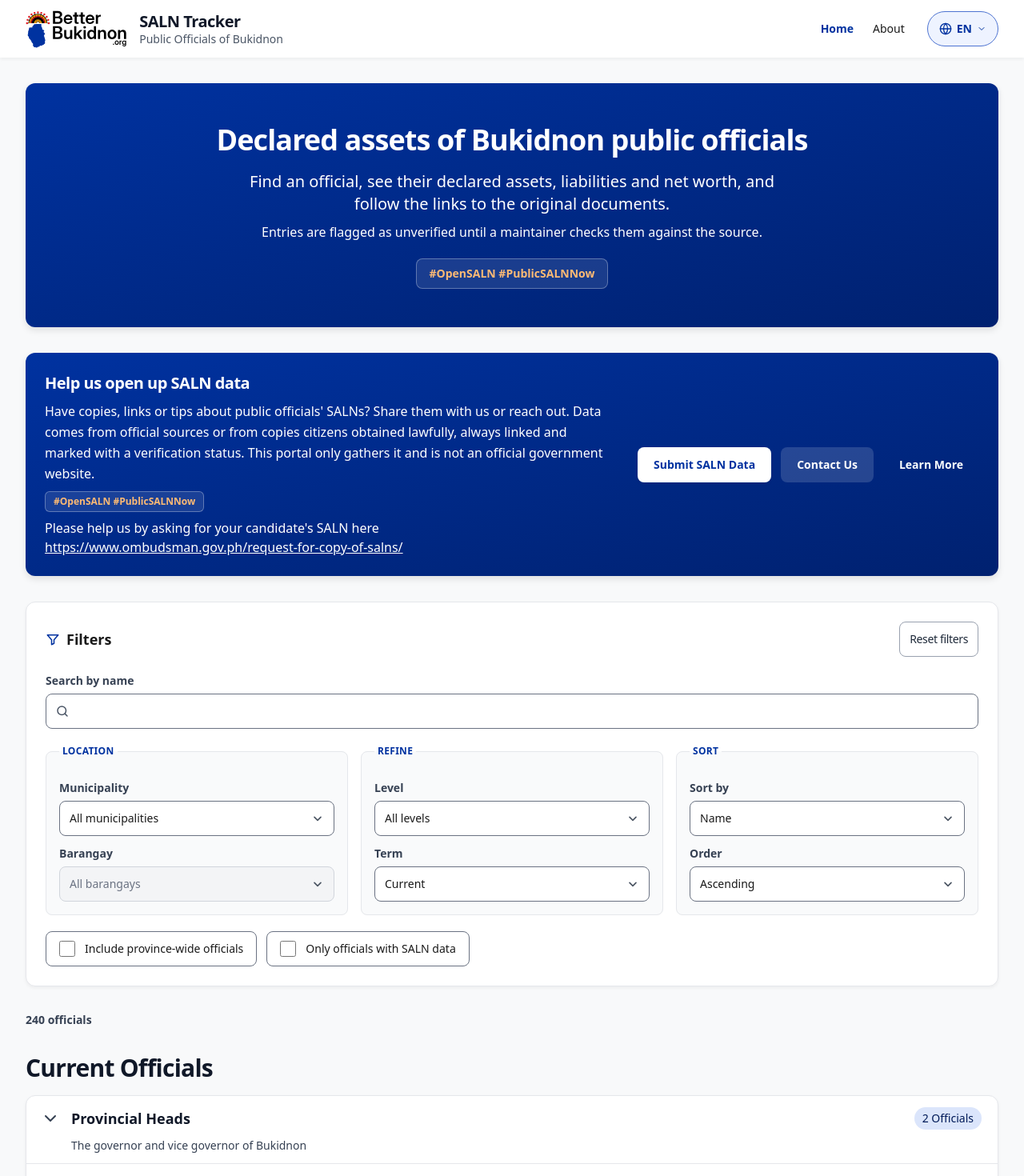
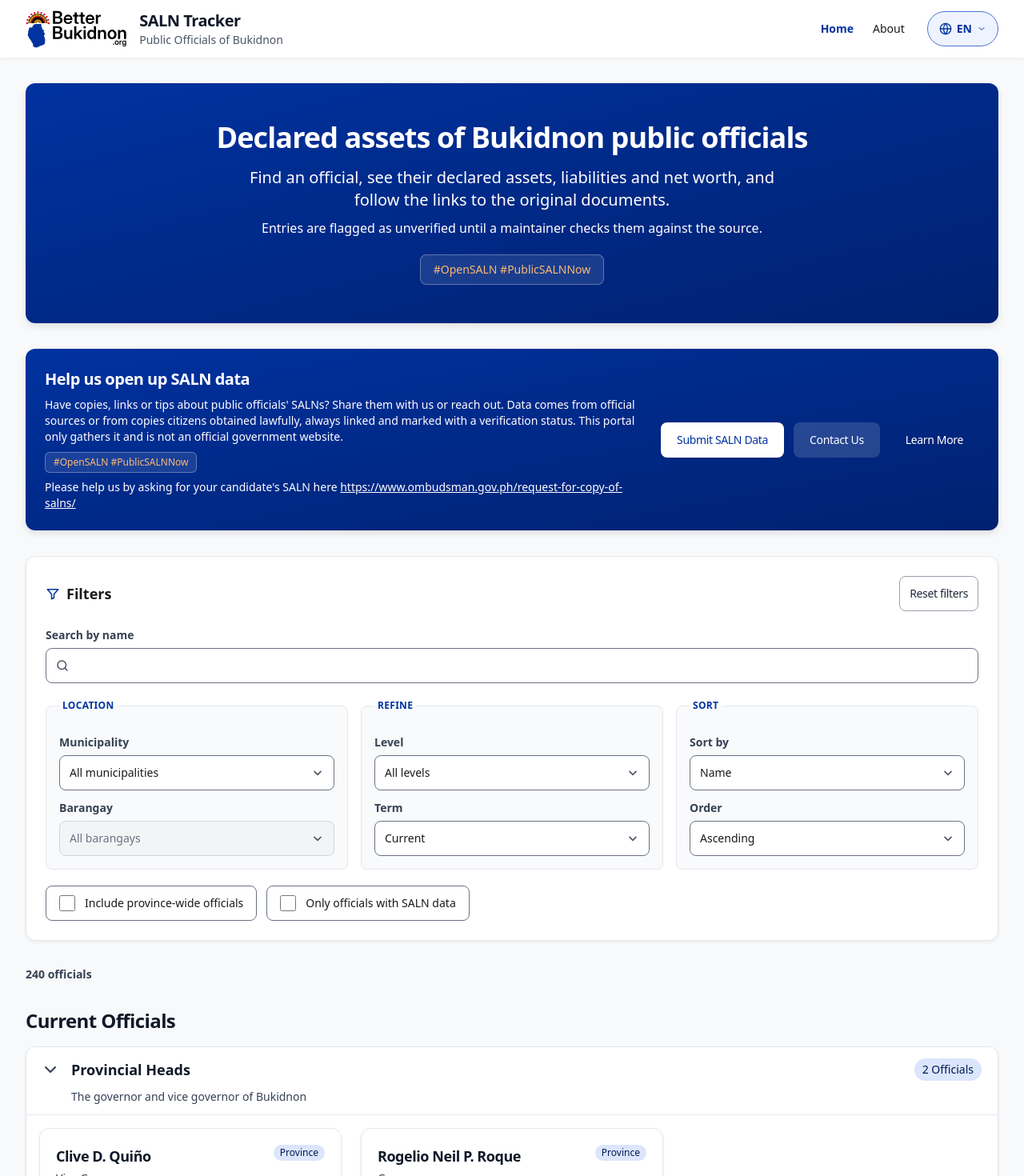
Before and after one commit to Better-Bukidnon/saln, a React (Vite) app: page / in a window 1280 px wide. Shown: the top 1470 px of the page at 80% size. Built offline with nearby package versions, Linux system fonts and the light colour scheme.

Commit message:
style: match type scale to saln.bettergov.ph
Co-Authored-By: Claude Sonnet 5.5 <noreply@anthropic.com>

```diff
--- a/src/components/FilterBar.tsx
+++ b/src/components/FilterBar.tsx
@@ -11,7 +11,7 @@ const STATUSES: Status[] = ['current', 'former', 'all']
 const SORTS: SortKey[] = ['name', 'netWorth', 'assets', 'liabilities']
 const DIRS: Dir[] = ['asc', 'desc']
 
-const labelCls = 'text-sm font-semibold text-gray-700'
+const labelCls = 'text-sm font-bold text-gray-700'
 const controlCls =
   'select-chevron block min-h-11 w-full max-w-full rounded-lg border border-gray-500 bg-white px-3 py-2 text-sm text-ink transition-colors hover:border-primary-500 disabled:cursor-not-allowed disabled:border-gray-300 disabled:bg-gray-100 disabled:text-gray-500 disabled:hover:border-gray-300'
 const groupCls = 'min-w-0 space-y-3 rounded-lg border border-gray-200 bg-gray-50 p-3 sm:p-4'
--- a/src/components/HelpBanner.tsx
+++ b/src/components/HelpBanner.tsx
@@ -3,7 +3,7 @@ import portalConfig from '../../portal.config'
 import { useT } from '../lib/i18n'
 
 const base =
-  'inline-flex min-h-11 w-full items-center justify-center rounded-lg px-5 py-2.5 text-sm font-semibold transition-colors lg:w-auto'
+  'inline-flex min-h-11 w-full items-center justify-center rounded-lg px-5 py-2.5 text-sm font-medium tracking-tight transition-colors lg:w-auto'
 const solid = `${base} bg-white text-primary-500 shadow-sm hover:bg-primary-50`
 const tint = `${base} bg-white/15 text-white hover:bg-white/25`
 const ghost = `${base} text-white underline-offset-4 hover:underline`
@@ -17,14 +17,14 @@ export default function HelpBanner() {
       className="on-dark rounded-xl bg-linear-to-br from-primary-500 to-primary-700 p-5 text-white shadow-md sm:p-6 lg:flex lg:items-center lg:justify-between lg:gap-8"
     >
       <div className="min-w-0 space-y-2">
-        <h3 id="help-banner-title" className="text-xl font-bold tracking-tight">
+        <h3 id="help-banner-title" className="text-lg font-bold leading-tight tracking-tight sm:text-xl sm:leading-7">
           {t('bannerTitle')}
         </h3>
-        <p className="max-w-3xl text-sm leading-relaxed sm:text-base">{t('bannerBody')}</p>
-        <p className="inline-block rounded-md border border-white/30 bg-white/10 px-2.5 py-1 text-xs font-semibold text-accent-300">
+        <p className="max-w-3xl text-xs leading-relaxed sm:text-sm sm:leading-5">{t('bannerBody')}</p>
+        <p className="inline-block rounded-md border border-white/30 bg-white/10 px-2.5 py-1 text-xs font-medium text-accent-300">
           {portalConfig.hashtags}
         </p>
-        <p className="text-sm sm:text-base">
+        <p className="text-xs leading-relaxed sm:text-sm sm:leading-5">
           {t('bannerOmbudsman')}{' '}
           <a className="rounded underline" href={portalConfig.ombudsmanRequestUrl} target="_blank" rel="noopener noreferrer">
             {portalConfig.ombudsmanRequestUrl}
--- a/src/components/OfficialCard.tsx
+++ b/src/components/OfficialCard.tsx
@@ -49,23 +49,23 @@ export default function OfficialCard({
       >
         <div className="flex items-start justify-between gap-3">
           <div className="min-w-0">
-            <h4 className="text-lg font-semibold leading-tight text-gray-900">
+            <h4 className="text-lg font-bold leading-tight tracking-tight text-gray-900 sm:leading-7">
               <Link to={`/official/${official.id}`} className="rounded after:absolute after:inset-0 after:content-['']">
                 {official.name}
               </Link>
             </h4>
-            <p className="mt-1 text-sm text-gray-700">{official.position}</p>
-            <p className="text-sm text-gray-600">{location(geo, official, t)}</p>
+            <p className="mt-1 text-xs text-gray-700 sm:text-sm">{official.position}</p>
+            <p className="text-xs text-gray-600 sm:text-sm">{location(geo, official, t)}</p>
           </div>
           <Badge variant={LEVEL_VARIANT[official.level]} size="sm" className="shrink-0" data-testid="level-badge">
             {t(`levels.${official.level}`)}
           </Badge>
         </div>
-        <p className="rounded-lg bg-primary-50 p-3 text-sm text-primary-800">
+        <p className="rounded-lg bg-primary-50 p-3 text-xs font-medium text-primary-800 sm:text-sm">
           {latest ? (
             <>
               <span>{t('netWorthYear', { year: latest.year })}: </span>
-              <strong className="block text-lg font-bold text-primary-900">{formatPeso(latest.netWorth, true)}</strong>
+              <strong className="block text-base font-bold leading-5 text-primary-900 sm:text-xl sm:leading-7">{formatPeso(latest.netWorth, true)}</strong>
             </>
           ) : (
             t('noSaln')
--- a/src/components/OfficialGroupSection.tsx
+++ b/src/components/OfficialGroupSection.tsx
@@ -68,7 +68,7 @@ export default function OfficialGroupSection({
             className="flex min-h-14 w-full items-center gap-3 rounded-xl px-4 py-3 text-left hover:bg-gray-50 sm:gap-4 sm:px-5"
           >
             <Chevron open={open} />
-            <span className="min-w-0 flex-1 text-base font-semibold text-gray-900 sm:text-lg">{title}</span>
+            <span className="min-w-0 flex-1 text-base font-bold leading-6 text-gray-900 sm:text-lg sm:leading-7">{title}</span>
             <Badge variant="primary" size="md" className="shrink-0">
               {n === 1 ? t('groupCount.one') : t('groupCount.other', { n })}
             </Badge>
--- a/src/components/layout/Header.tsx
+++ b/src/components/layout/Header.tsx
@@ -3,7 +3,7 @@ import { useT } from '../../lib/i18n'
 import LanguageSwitcher from '../LanguageSwitcher'
 
 const navLink =
-  'inline-flex min-h-11 items-center rounded-lg px-2 text-sm font-medium text-ink transition-colors hover:text-primary-500 aria-[current=page]:font-semibold aria-[current=page]:text-primary-500 sm:px-3'
+  'inline-flex min-h-11 items-center rounded-lg px-2 text-xs font-medium text-ink sm:text-sm transition-colors hover:text-primary-500 aria-[current=page]:font-semibold aria-[current=page]:text-primary-500 sm:px-3'
 
 export default function Header() {
   const t = useT()
@@ -14,7 +14,7 @@ export default function Header() {
           <Link to="/" className="flex min-w-0 items-center gap-2 rounded-lg transition-opacity hover:opacity-80 sm:gap-4">
             <img src="/logo.svg" alt={t('logoAlt')} className="h-9 w-auto shrink-0 sm:h-12" />
             <div className="min-w-0">
-              <h1 className="truncate text-base font-bold leading-tight tracking-tight text-gray-900 sm:text-xl">{t('siteTitle')}</h1>
+              <h1 className="truncate text-base font-bold leading-6 tracking-tight text-gray-900 sm:text-xl sm:leading-7">{t('siteTitle')}</h1>
               <p className="truncate text-xs font-medium text-gray-600 sm:text-sm">{t('headerSubtitle')}</p>
             </div>
           </Link>
--- a/src/pages/AboutPage.tsx
+++ b/src/pages/AboutPage.tsx
@@ -7,7 +7,7 @@ import portalConfig from '../../portal.config'
 function Section({ title, children }: { title: string; children: ReactNode }) {
   return (
     <Card>
-      <h3 className="mb-3 text-lg font-semibold tracking-tight text-gray-900">{title}</h3>
+      <h3 className="mb-3 text-xl font-bold tracking-tight text-gray-900 sm:text-2xl">{title}</h3>
       <div className="space-y-3 text-gray-800">{children}</div>
     </Card>
   )
@@ -18,7 +18,7 @@ export default function AboutPage() {
   return (
     <div className="mx-auto max-w-3xl space-y-4 sm:space-y-6">
       <Card className="border-2 border-primary-200 bg-primary-50 motion-safe:animate-fade-in">
-        <h2 className="mb-2 text-2xl font-bold tracking-tight text-gray-900 sm:text-3xl">{t('aboutHeading')}</h2>
+        <h2 className="mb-2 text-2xl font-bold leading-tight tracking-tight text-gray-900 sm:text-3xl lg:text-4xl lg:leading-10">{t('aboutHeading')}</h2>
         <p className="text-gray-800">{t('aboutBody')}</p>
       </Card>
       <Section title={t('aboutSources')}>
--- a/src/pages/OfficialPage.tsx
+++ b/src/pages/OfficialPage.tsx
@@ -53,8 +53,8 @@ export default function OfficialPage() {
         </Link>
       </p>
       <Card className="motion-safe:animate-slide-up">
-        <h2 className="text-2xl font-bold tracking-tight text-gray-900 sm:text-3xl">{o.name}</h2>
-        <p className="mt-1 text-gray-700">
+        <h2 className="text-xl font-bold leading-tight tracking-tight text-gray-900 sm:text-2xl sm:leading-8 lg:text-3xl lg:leading-9">{o.name}</h2>
+        <p className="mt-1 text-sm text-gray-700 sm:text-base">
           {current.position}, {location(data.geo, current, t)}
         </p>
         <h3 className="mb-2 mt-5 text-base font-semibold text-gray-900">{t('termsHeading')}</h3>
@@ -69,7 +69,7 @@ export default function OfficialPage() {
         </ul>
       </Card>
       <section>
-        <h3 className="mb-3 text-xl font-bold tracking-tight text-gray-900">{t('salnHeading')}</h3>
+        <h3 className="mb-3 text-xl font-bold tracking-tight text-gray-900 sm:text-2xl">{t('salnHeading')}</h3>
         {saln?.length ? (
           <>
             <SalnTable records={saln} />
--- a/src/pages/OfficialsPage.tsx
+++ b/src/pages/OfficialsPage.tsx
@@ -37,14 +37,14 @@ export default function OfficialsPage() {
     <div className="space-y-6 sm:space-y-8">
       <section className="overflow-hidden rounded-xl bg-linear-to-br from-primary-500 to-primary-700 text-white shadow-md motion-safe:animate-fade-in">
         <div className="px-4 py-8 text-center sm:px-6 sm:py-12">
-          <h2 data-testid="hero-title" className="mb-3 text-2xl font-bold leading-tight tracking-tight sm:mb-4 sm:text-4xl">
+          <h2 data-testid="hero-title" className="mb-3 text-2xl font-bold leading-tight tracking-tight sm:mb-4 sm:text-4xl sm:leading-10">
             {t('heroTitle')}
           </h2>
           <p className="mx-auto mb-2 max-w-2xl text-base text-white sm:text-xl">{t('heroPurpose')}</p>
           <p data-testid="hero-summary" className="mx-auto mb-5 max-w-2xl text-sm leading-relaxed text-white sm:text-base">
             {t('heroSummary')}
           </p>
-          <p data-testid="hero-hashtags" className="inline-block rounded-lg border border-white/30 bg-white/10 px-4 py-2 text-sm font-semibold text-accent-300">
+          <p data-testid="hero-hashtags" className="inline-block rounded-lg border border-white/30 bg-white/10 px-4 py-2 text-xs font-medium text-accent-300 sm:text-sm">
             {portalConfig.hashtags}
           </p>
         </div>
@@ -113,7 +113,7 @@ function GroupSet({
   }
   return (
     <section aria-labelledby={`${id}-heading`} data-testid={`${id}-officials`} className="space-y-4">
-      <h2 id={`${id}-heading`} className="text-2xl font-bold tracking-tight text-gray-900 sm:text-3xl">
+      <h2 id={`${id}-heading`} className="text-xl font-bold tracking-tight text-gray-900 sm:text-2xl">
         {title}
       </h2>
       <div className="space-y-6">
@@ -138,7 +138,7 @@ function GroupSet({
             <div key={level} data-level={level} className="space-y-3">
               <div className={`flex items-start justify-between gap-3 border-l-4 py-1 pl-4 ${LEVEL_ACCENT[level] ?? ''}`}>
                 <div className="min-w-0">
-                  <h3 id={hid} className="text-lg font-bold text-gray-900 sm:text-xl">
+                  <h3 id={hid} className="text-base font-bold text-gray-900 sm:text-lg">
                     {titles[level]}
                   </h3>
                   <p className="text-sm text-gray-700">{desc[level]}</p>
```
